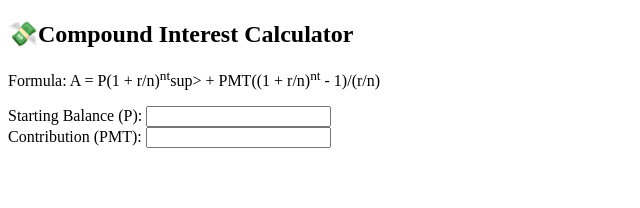
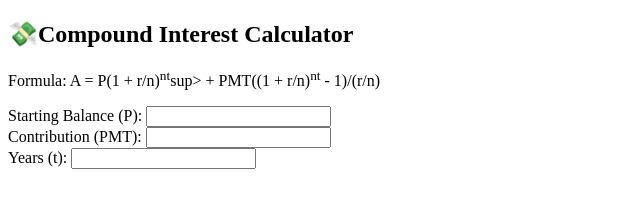
Before and after one commit to yukitolix12/compund_calculateter, a plain HTML site: page index.html in a window 1280 px wide. Shown: the whole page, without its empty margins (0-640 px from the left). Drawn offline with Linux system fonts and the light colour scheme.

Commit message:
copy and paste again then fix some points in codes to be years

```diff
--- a/index.html
+++ b/index.html
@@ -21,6 +21,11 @@
             <label for="contribution">Contribution (PMT):</label>
             <input type="text" id="contribution" name="contribution">
         </div>
+
+        <div class="input-block">
+            <label for="years">Years (t):</label>
+            <input type="text" id="years" name="years">
+        </div>
     </div>
 </body>
 </html>
```
